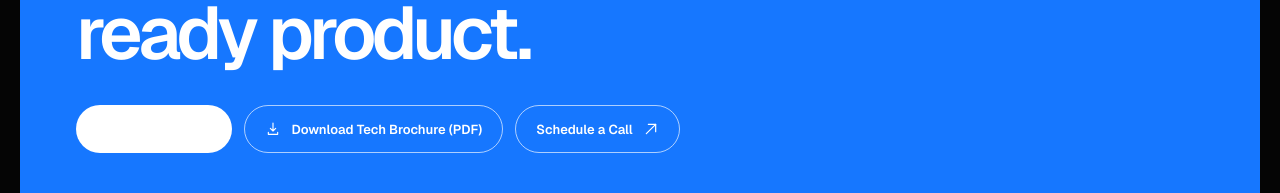
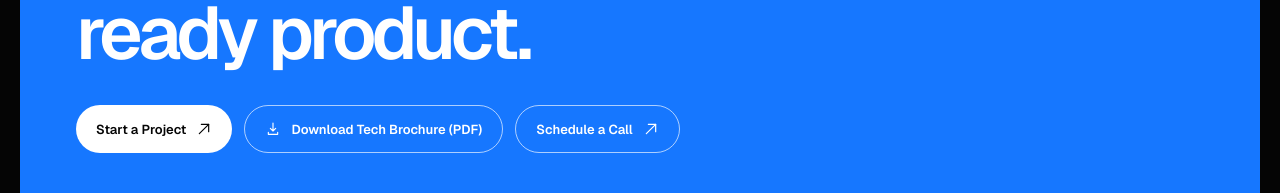
Before and after one commit to amnas-cubixmet/cubixmet, a Next.js app: page /ventures/tech in a window 1280 px wide. Shown: the part 3844-4037 px from the top of the page. Built offline with nearby package versions, Linux system fonts and the light colour scheme.

Commit message:
fix: direct dial CTA, correct brochure download, and restore primary button text

```diff
--- a/app/ventures/tech/page.tsx
+++ b/app/ventures/tech/page.tsx
@@ -240,12 +240,12 @@ export default function CubixmetTechPage() {
           <p className="relative text-[11px] font-semibold uppercase tracking-[.2em] text-white/75">Ready to Build?</p>
           <h2 className="relative mt-5 max-w-[780px] text-[clamp(2.5rem,5.8vw,5.5rem)] font-semibold leading-[.98] tracking-[-.06em]">Let's turn your vision into a scalable, production-ready product.</h2>
           <div className="relative mt-9 flex flex-wrap gap-3">
-            <a href={startProjectWhatsAppUrl} target="_blank" rel="noopener noreferrer" className="inline-flex min-h-12 items-center gap-2.5 rounded-full bg-white px-5 text-[13px] font-semibold text-black transition-colors hover:bg-white/85">Start a Project <Arrow /></a>
-            <a href="/brochures/cubixmet-Techpdf" download="cubixmet-Techpdf" className="inline-flex min-h-12 items-center gap-2.5 rounded-full border border-white/65 px-5 text-[13px] font-semibold text-white transition-colors hover:bg-white/10">
+            <a href={startProjectWhatsAppUrl} target="_blank" rel="noopener noreferrer" style={{ color: "#050505" }} className="inline-flex min-h-12 items-center gap-2.5 rounded-full bg-white px-5 text-[13px] font-semibold transition-colors hover:bg-white/85">Start a Project <Arrow /></a>
+            <a href="/brochures/cubixmet-tech.pdf" download="cubixmet-tech.pdf" className="inline-flex min-h-12 items-center gap-2.5 rounded-full border border-white/65 px-5 text-[13px] font-semibold text-white transition-colors hover:bg-white/10">
               <svg aria-hidden="true" viewBox="0 0 24 24" className="h-4 w-4" fill="none" stroke="currentColor" strokeWidth="1.7" strokeLinecap="round" strokeLinejoin="round"><path d="M12 3v12m0 0 4-4m-4 4-4-4M5 17v3h14v-3" /></svg>
               Download Tech Brochure (PDF)
             </a>
-            <a href="https://wa.me/918921592742?text=Hi%20Cubixmet%20Tech%2C%20I%27d%20like%20to%20schedule%20a%20call." target="_blank" rel="noopener noreferrer" className="inline-flex min-h-12 items-center gap-2.5 rounded-full border border-white/65 px-5 text-[13px] font-semibold text-white transition-colors hover:bg-white/10">Schedule a Call <Arrow /></a>
+            <a href="tel:+918921592742" aria-label="Call Cubixmet Tech at +91 89215 92742" className="inline-flex min-h-12 items-center gap-2.5 rounded-full border border-white/65 px-5 text-[13px] font-semibold text-white transition-colors hover:bg-white/10">Schedule a Call <Arrow /></a>
           </div>
         </div>
       </section>
```
